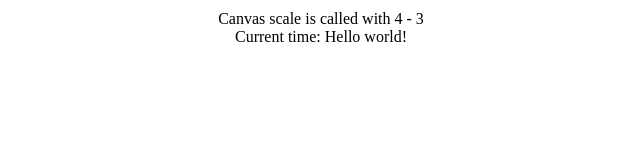
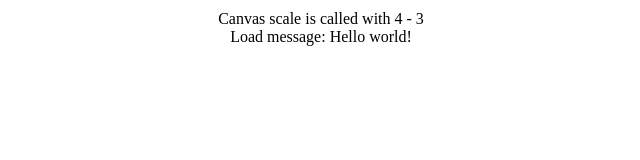
Before and after one commit to numblr/testpage, a plain HTML site: page index.html in a window 1280 px wide. Shown: the full height of the page, 329-969 px from the left. Drawn offline with nearby package versions, Linux system fonts and the light colour scheme.

Commit message:
Update text

```diff
--- a/index.html
+++ b/index.html
@@ -47,7 +47,7 @@ $(function() {
             }
 
             // -- Receive Data from Host -- //
-            $("#utterance").html("Current time: " + msg['msg']);
+            $("#utterance").html("Load message: " + msg['msg']);
         });
     } catch (e) {
         $("#utterance").html("Get Failed with exception " + e);
```
